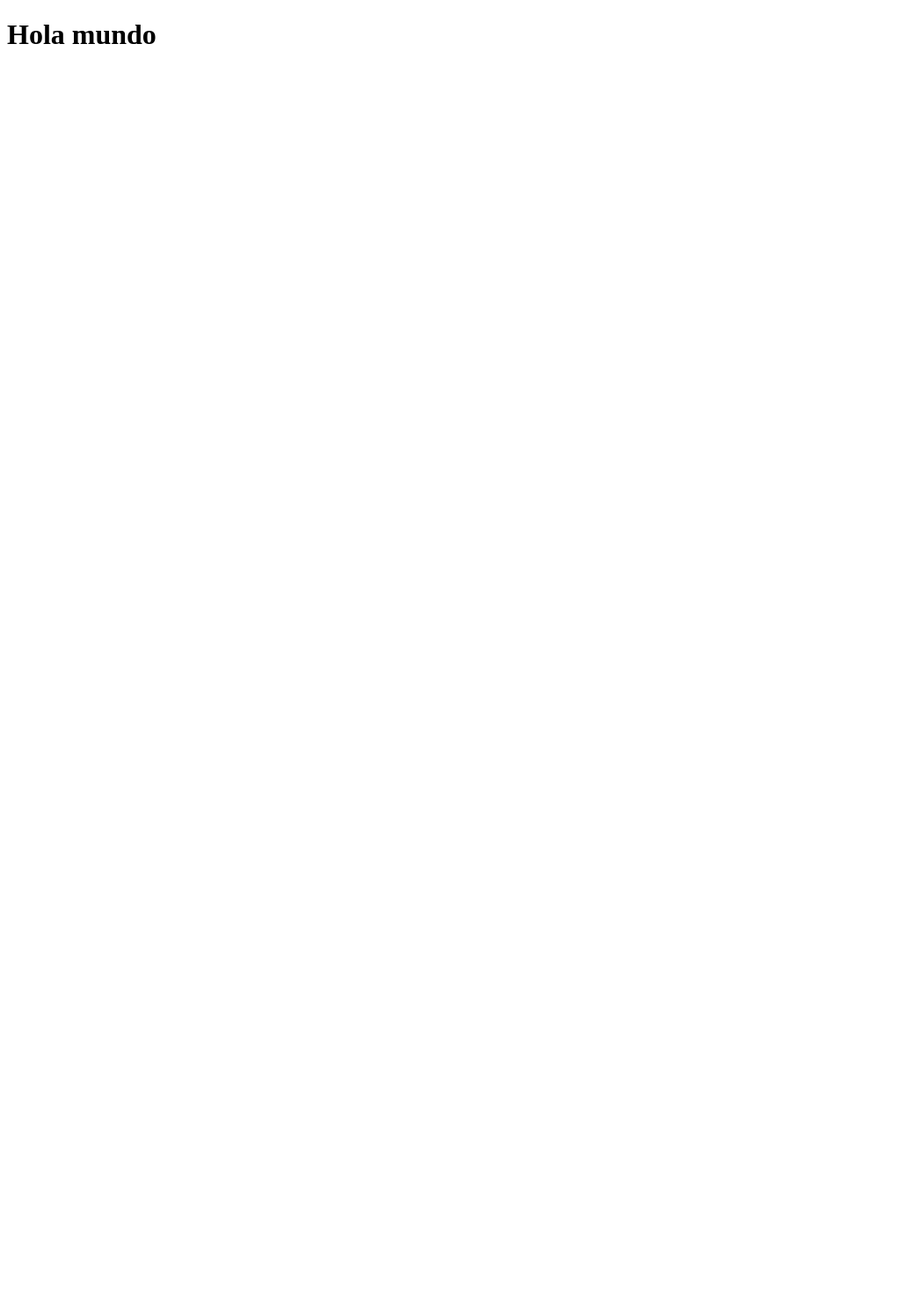
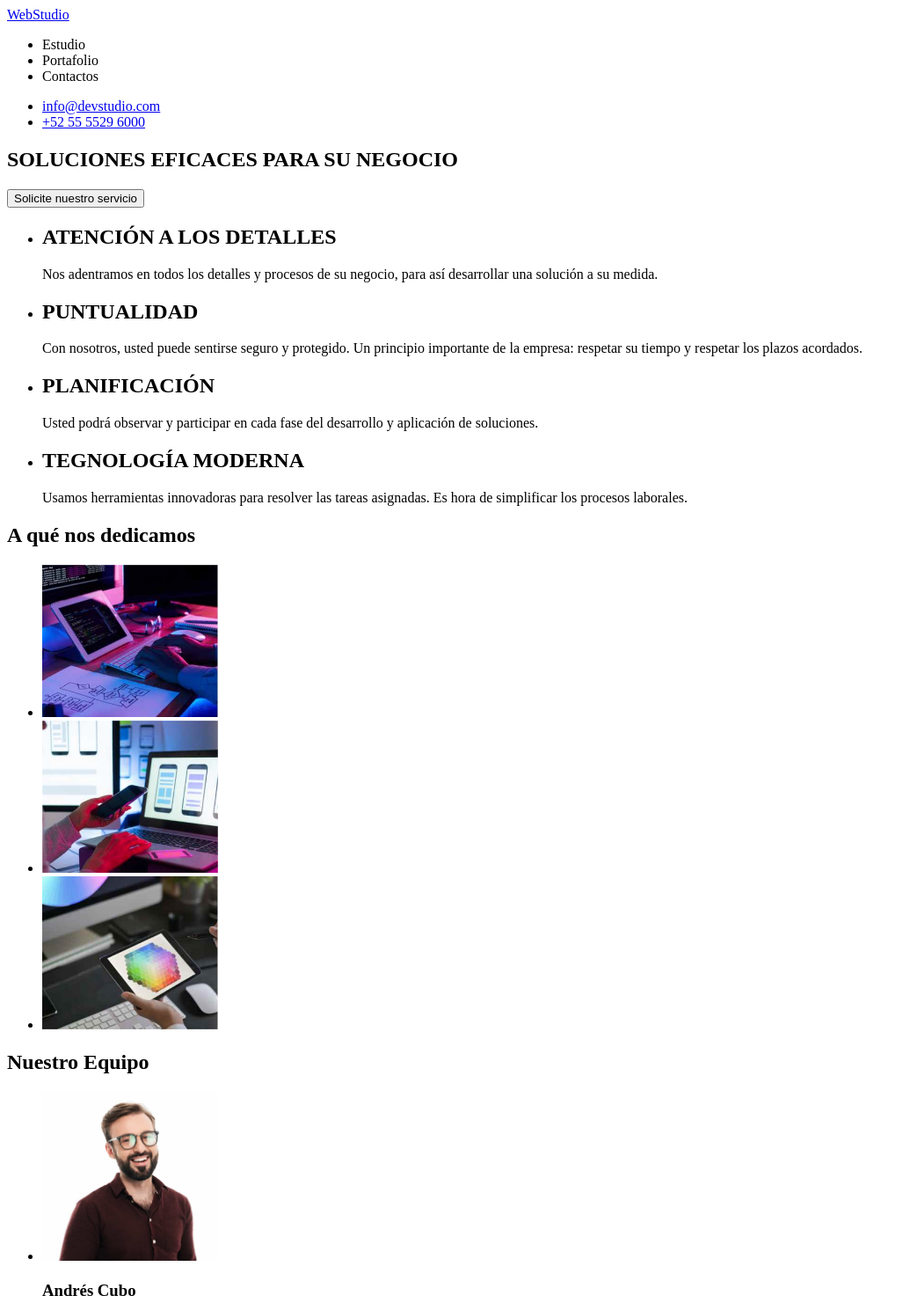
Before and after one commit to jhgonzalezm/goit-markup-hw-01, a plain HTML site: page index.html in a window 1280 px wide. Shown: the top 1481 px of the page at 88% size, without its empty margins (0-1035 px from the left). Before the commit the page ends 800 px from the top, so only its background shows below. Drawn offline with Linux system fonts and the light colour scheme.

Commit message:
Tarea para entregar

```diff
--- a/index.html
+++ b/index.html
@@ -1,11 +1,138 @@
 <!DOCTYPE html>
 <html lang="en">
-<head>
-    <meta charset="UTF-8">
-    <meta name="viewport" content="width=device-width, initial-scale=1.0">
+  <head>
+    <meta charset="UTF-8" />
+    <meta name="viewport" content="width=device-width, initial-scale=1.0" />
     <title>Document</title>
-</head>
-<body>
-    <h1>Hola mundo</h1>
-</body>
+  </head>
+  <body>
+    <header>
+      <a href="#">WebStudio</a>
+      <nav>
+        <ul>
+          <li>Estudio</li>
+          <li>Portafolio</li>
+          <li>Contactos</li>
+        </ul>
+      </nav>
+      <ul class="nav__contacto">
+        <li><a href="mailto:info@devstudio.com">info@devstudio.com</a></li>
+        <li><a href="tel:525555296000">+52 55 5529 6000</a></li>
+      </ul>
+    </header>
+    <main>
+      <section id="main__introduccion">
+        <h1>SOLUCIONES EFICACES PARA SU NEGOCIO</h1>
+        <button>Solicite nuestro servicio</button>
+      </section>
+      <section id="main__valores">
+        <ul>
+          <li>
+            <h2>ATENCIÓN A LOS DETALLES</h2>
+            <p>
+              Nos adentramos en todos los detalles y procesos de su negocio,
+              para así desarrollar una solución a su medida.
+            </p>
+          </li>
+          <li>
+            <h2>PUNTUALIDAD</h2>
+            <p>
+              Con nosotros, usted puede sentirse seguro y protegido. Un
+              principio importante de la empresa: respetar su tiempo y respetar
+              los plazos acordados.
+            </p>
+          </li>
+          <li>
+            <h2>PLANIFICACIÓN</h2>
+            <p>
+              Usted podrá observar y participar en cada fase del desarrollo y
+              aplicación de soluciones.
+            </p>
+          </li>
+          <li>
+            <h2>TEGNOLOGÍA MODERNA</h2>
+            <p>
+              Usamos herramientas innovadoras para resolver las tareas
+              asignadas. Es hora de simplificar los procesos laborales.
+            </p>
+          </li>
+        </ul>
+      </section>
+      <section id="main__dedicamos">
+        <h2>A qué nos dedicamos</h2>
+        <ul>
+          <li>
+            <img
+              src="./images/dedicamos1.jpg"
+              alt="Desarrollo de páginas"
+              width="200"
+            />
+          </li>
+          <li>
+            <img
+              src="./images/dedicamos2.jpg"
+              alt="Interface de usuarios"
+              width="200"
+            />
+          </li>
+          <li>
+            <img
+              src="./images/dedicamos3.jpg"
+              alt="Diseño de páginas"
+              width="200"
+            />
+          </li>
+        </ul>
+      </section>
+      <section id="main__equpo">
+        <h2>Nuestro Equipo</h2>
+        <ul>
+          <li>
+            <img
+              src="./images/equiDiseno.jpg"
+              alt="Profesional en diseño"
+              width="200"
+            />
+            <h3>Andrés Cubo</h3>
+            <span>Diseñador de productos</span>
+          </li>
+          <li>
+            <img
+              src="./images/equiDesarrollo.jpg"
+              alt="Profesional en desarrollo"
+              width="200"
+            />
+            <h3>Carla Palacios</h3>
+            <span>Desarrolladora Frontend</span>
+          </li>
+          <li>
+            <img
+              src="./images/equiMarketing.jpg"
+              alt="Profesional en marketing"
+              width="200"
+            />
+            <h3>Mario Dorado</h3>
+            <span>Marketing</span>
+          </li>
+          <li>
+            <img
+              src="./images/equiDisenoUi.jpg"
+              alt="Profesional en interface de usuario"
+              width="200"
+            />
+            <h3>Pablo Mijangos</h3>
+            <span>Diseñador IU</span>
+          </li>
+        </ul>
+      </section>
+    </main>
+    <footer>
+      <a href="#">WebStudio</a>
+      <ul>
+        <li><address>Ticomán 500, Ciudad de México, CDMX, México</address></li>
+        <li><a href="mailto:info@example.com">info@example.com</a></li>
+        <li><a href="tel:+525555296000">+52 55 5529 6000</a></li>
+      </ul>
+    </footer>
+  </body>
 </html>
```
Also changed, not shown: .prettierrc.json (added), images/dedicamos1.jpg (added), images/dedicamos2.jpg (added), images/dedicamos3.jpg (added), images/equiDesarrollo.jpg (added), images/equiDiseno.jpg (added), images/equiDisenoUi.jpg (added), images/equiMarketing.jpg (added).
